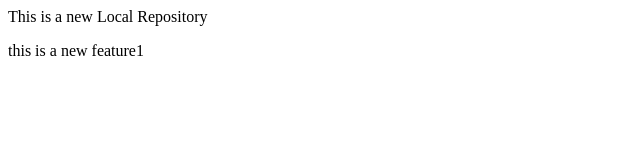
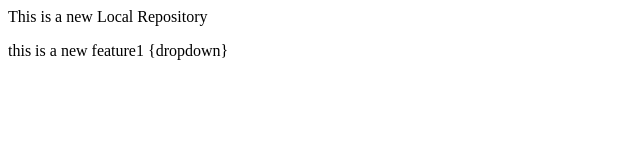
Before and after one commit to monudhiman/Localrepo, a plain HTML site: page index.html in a window 1280 px wide. Shown: the full height of the page, 0-640 px from the left. Drawn offline with Linux system fonts and the light colour scheme.

Commit message:
add dropdown

```diff
--- a/index.html
+++ b/index.html
@@ -1,2 +1,2 @@
 <p>This is a new Local Repository</p>
-<p>this is a new feature1</p>
+<p>this is a new feature1 {dropdown}</p>
```
